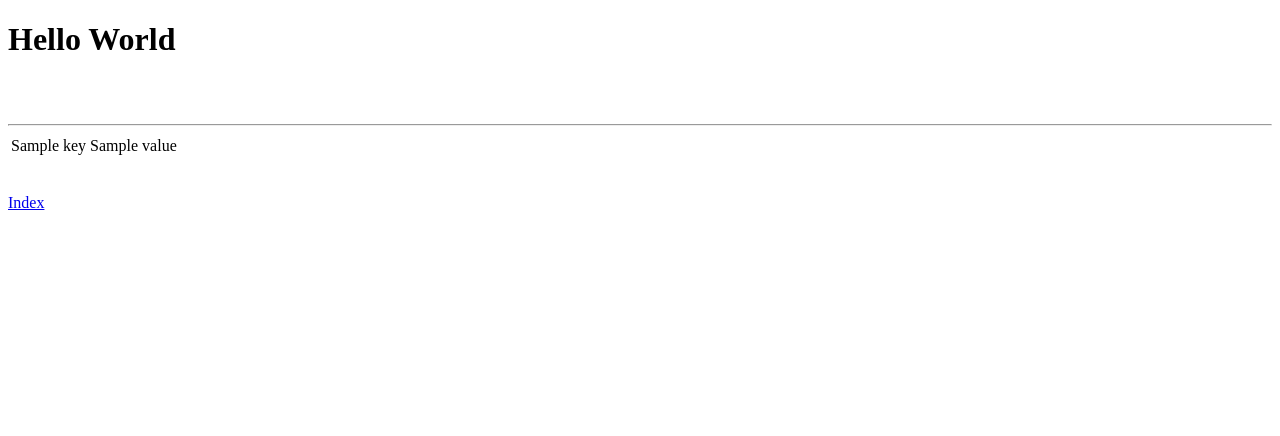
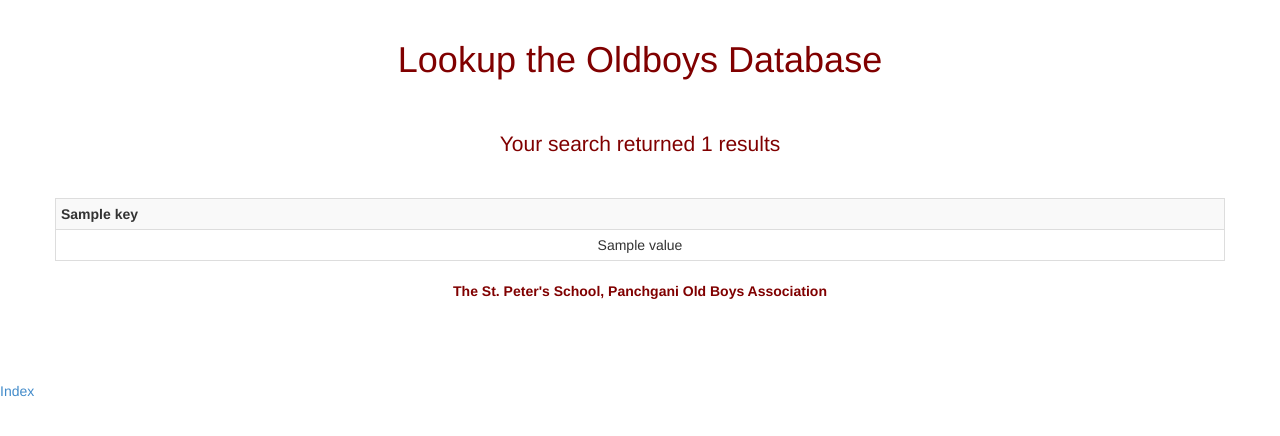
Before and after one commit to rohitsm/spsoldboys, a Flask app: template templates/results.html in a window 1280 px wide. Shown: the top 436 px of the page. Run offline with Flask 2, Linux system fonts and the light colour scheme; the template is opened without the code that fills it: most values are stand-ins (such as "Sample title", 1, 10 or a date in 2020); some libraries are stand-ins or nearby versions.

Commit message:
preliminary design for tables in results page. Bug fixes. Sorted results as per surnames

```diff
--- a/main.py
+++ b/main.py
@@ -105,19 +105,17 @@
 
         print 'ob_entry = ', ob_entry
         total_ob_entries.append(ob_entry)
-        # print "Type of fax = ", type(ob_entry['Fax'])
-        # print "Fax = ", ob_entry['Fax']
-
-
 
     print "Len of total_ob_entries = ", total_ob_entries
-    return total_ob_entries
+    return total_ob_entries, ob_entry
 
 # Send data from DB to 'results' page
 @app.route('/results', methods=['GET', 'POST'])
 def search_request():
     # Get search terms
     record = []
+    # For table headers in while rendering table in the results
+    headers = {}
     if request.method == 'POST':
         try:
             oldboy_fname = request.form['firstname'].lower()
@@ -144,11 +142,15 @@
             print "Count = ", qry.count()
 
             if (qry.count() != 0):
-                record = get_search_record(qry)
-                print "Dict = ", record
-                return render_template('results.html', records = record)
+                record, headers = get_search_record(qry)
 
-            return render_template('index.html', records = record)
+                # Records sorted by Last names
+                rec = sorted(record, key=lambda k: k['Last Name'])
+
+                print "Dict = ", rec
+                return render_template('results.html', records = rec, headers = headers, count = qry.count())
+
+            return render_template('index.html', records = rec)
 
         except:
             print "Woah horsey! This shouldn't be happening!"
--- /dev/null
+++ b/static/css/results.css
@@ -0,0 +1,29 @@
+h1 {
+	color: #800000;
+}
+
+h3{
+	padding-top: 20px;
+	color: #800000;
+}
+
+body {
+  /*background-color:#800000; */
+  /*background-image: url("../images/background0.jpg");*/
+}
+
+#tableview {
+  overflow: scroll;
+  width: 1200px;
+
+}
+
+footer {
+  color: #800000;
+  position: relative;
+  bottom: 0;
+  width: 100%;
+  height: 60px;
+  /* Set the fixed height of the footer here */
+  /*background-color: #f5f5f5;*/
+}
--- a/templates/index.html
+++ b/templates/index.html
@@ -22,7 +22,7 @@
     <div class="site-wrapper">
       <div class="site-wrapper-inner">
         <div class="cover-container">
-          <div class="masthead clearfix">
+          <div class="masthead clearfix text-center">
             <div class="inner">
               <h3 class="masthead-brand">St. Peter's School, Panchgani</h3>
               <ul class="nav masthead-nav">
--- a/templates/results.html
+++ b/templates/results.html
@@ -1,28 +1,75 @@
-<!doctype html>
-<head><title> Results </title></head>
+<!DOCTYPE html>
+<html lang="en">
+  <head>
+    <meta charset="utf-8">
+    <meta http-equiv="X-UA-Compatible" content="IE=edge">
+    <meta name="viewport" content="width=device-width, initial-scale=1">
+    <meta name="description" content="">
+    <meta name="author" content="">
+    <link rel="icon" href="../../favicon.ico">
 
-<h1> Hello World</h1>
+    <title>SPS Alumni Search Page</title>
+
+    <!-- Bootstrap core CSS -->
+    <link href="../static/css/bootstrap.min.css" rel="stylesheet">
+
+    <!-- Custom styles for this template -->
+    <link href="../static/css/results.css" rel="stylesheet">
+
+  </head>
+
   <body>
-	<br><br>
+      <div class="center-block text-center">
+        <h1 class="page-header">Lookup the Oldboys Database</h1>
+        <h3 class="lead"> Your search returned {{count}} results</h3>
+      </div>
+        <br />
+
+
+    <div id="tableview"  class="container text-center text-nowrap">
+
+
+        <div class="">
+			<table class="table table-bordered table-condensed table-striped ">
+				{% for key in headers%}
+					<th> {{ key }} </th>
+
+				{% endfor %}
 
 		        {% for entry in records %}
-	<table>
+					<tr>
+					{% for key, value in entry.iteritems()%}
 
-		{% for key, value in entry.iteritems() %}
-			<tr>
-				<td> {{ key }}		</td>
 								<td> {{ value }}	</td>
+
+					{% endfor %}
 					</tr>
 				{% endfor %}
+			</table>
+		</div>
 
-		<hr />
-	</table>
-	{% endfor %}
 
+      </div>
+
+    </div><!-- /.container -->
+
+    <div class="mastfoot text-center">
+      <div class="inner">
+        <footer >
+          <strong> The St. Peter's School, Panchgani Old Boys Association</strong>
+        </footer>
+      </div>
+    </div>
 	<br><br>
 
 	<a href="{{	url_for('index') }} "> Index </a>
 
+    <!-- Bootstrap core JavaScript
+    ================================================== -->
+    <!-- Placed at the end of the document so the pages load faster -->
+    <script src="https://ajax.googleapis.com/ajax/libs/jquery/1.11.1/jquery.min.js"></script>
+    <script src="static/js/bootstrap.min.js"></script>
+    <!-- IE10 viewport hack for Surface/desktop Windows 8 bug -->
+    <script src="../../assets/js/ie10-viewport-bug-workaround.js"></script>
   </body>
-
 </html>
```
Also changed, not shown: templates/test.html (+2 -35 lines). Lines whose indentation alone changed are shown as unchanged.
